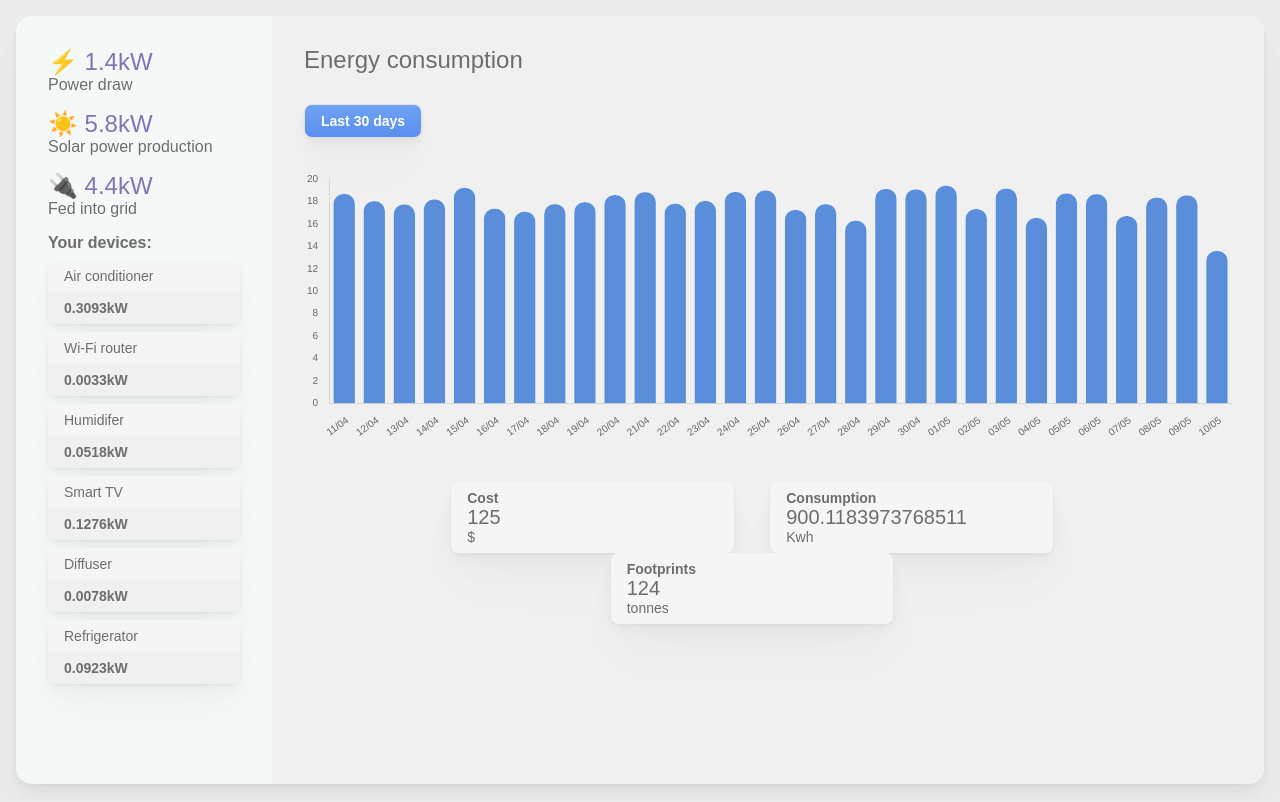
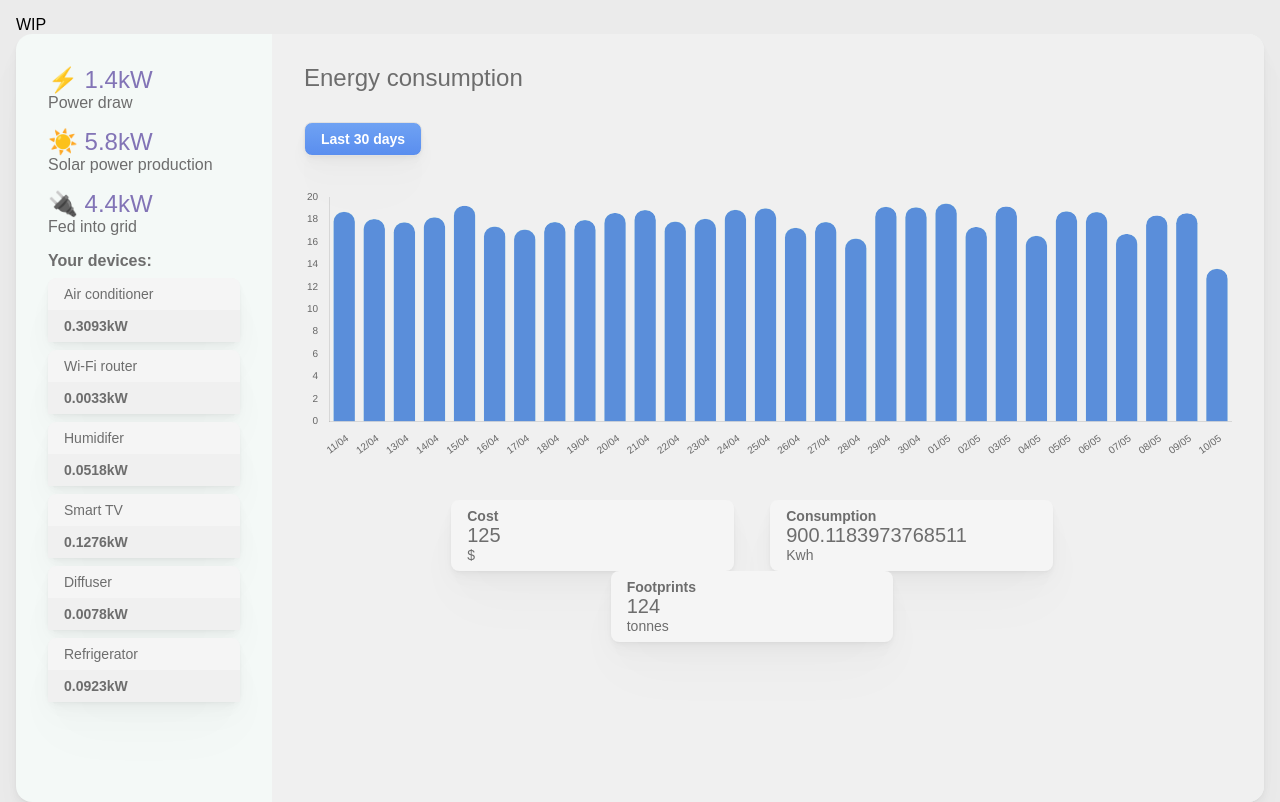
Before and after one commit to digvijaytambhale/Babel, a website built with Vite: page index.html in a window 1280 px wide. Built offline with nearby package versions, Linux system fonts and the light colour scheme; files whose address does not match are found by name.

Commit message:
[Digvijay] Added fixes

```diff
--- a/index.html
+++ b/index.html
@@ -9,9 +9,10 @@
     <link rel="stylesheet" href="basscss.css" />
     <link rel="stylesheet" href="cardLayout.css" />
     <script src="index.js" type="module"></script>
-    <title>JOI Energy</title>
+    <title>Energie Startup </title>
   </head>
   <body>
+    <div class="container">WIP</div>
     <div class="background shadow-2 flex overflow-hidden">
       <aside class="p3 menuWidth overflow-auto">
         <p class="h2 greyBlue">⚡️ 1.4kW</p>
```
Also changed, not shown: package.json (+1 -8 lines), README.md.
